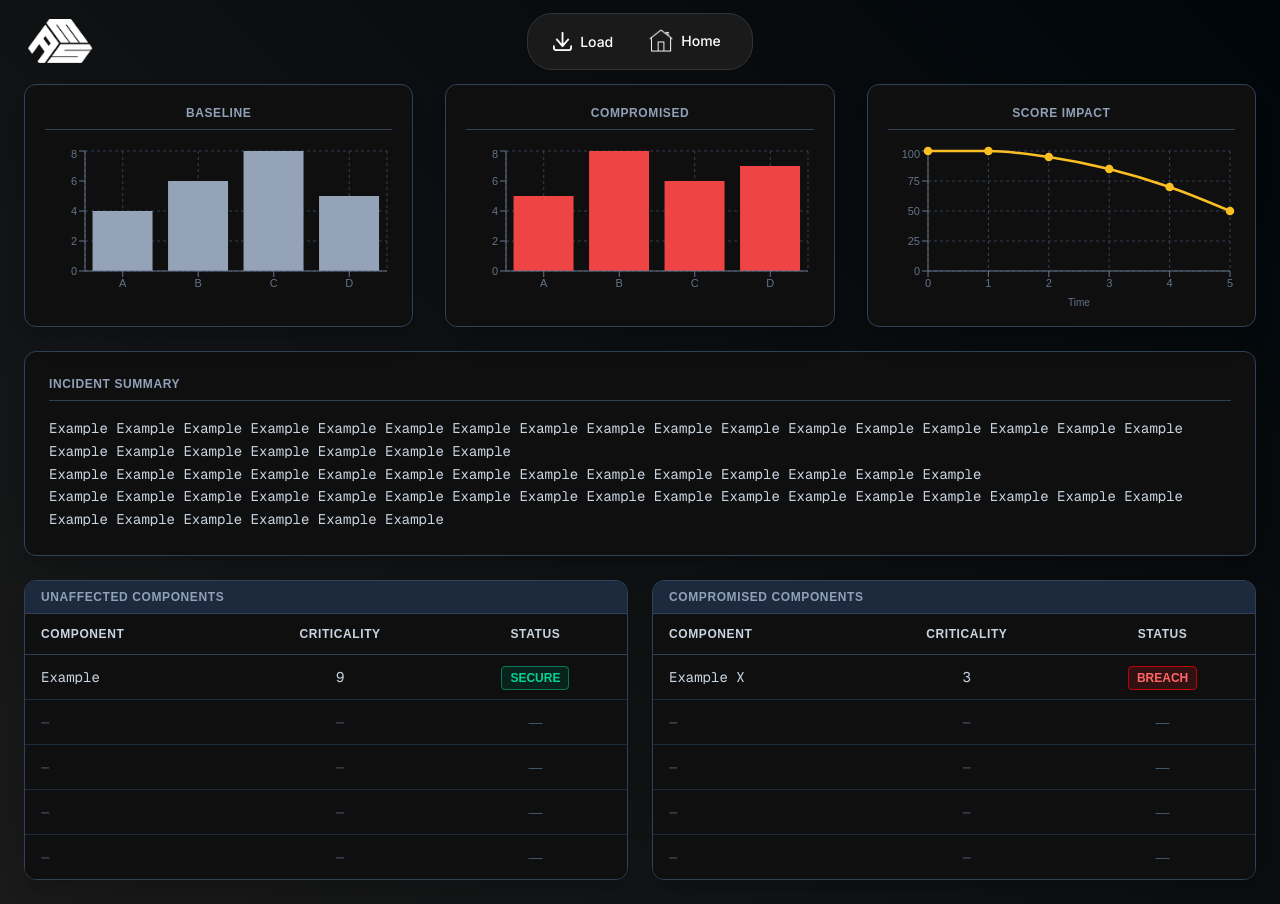
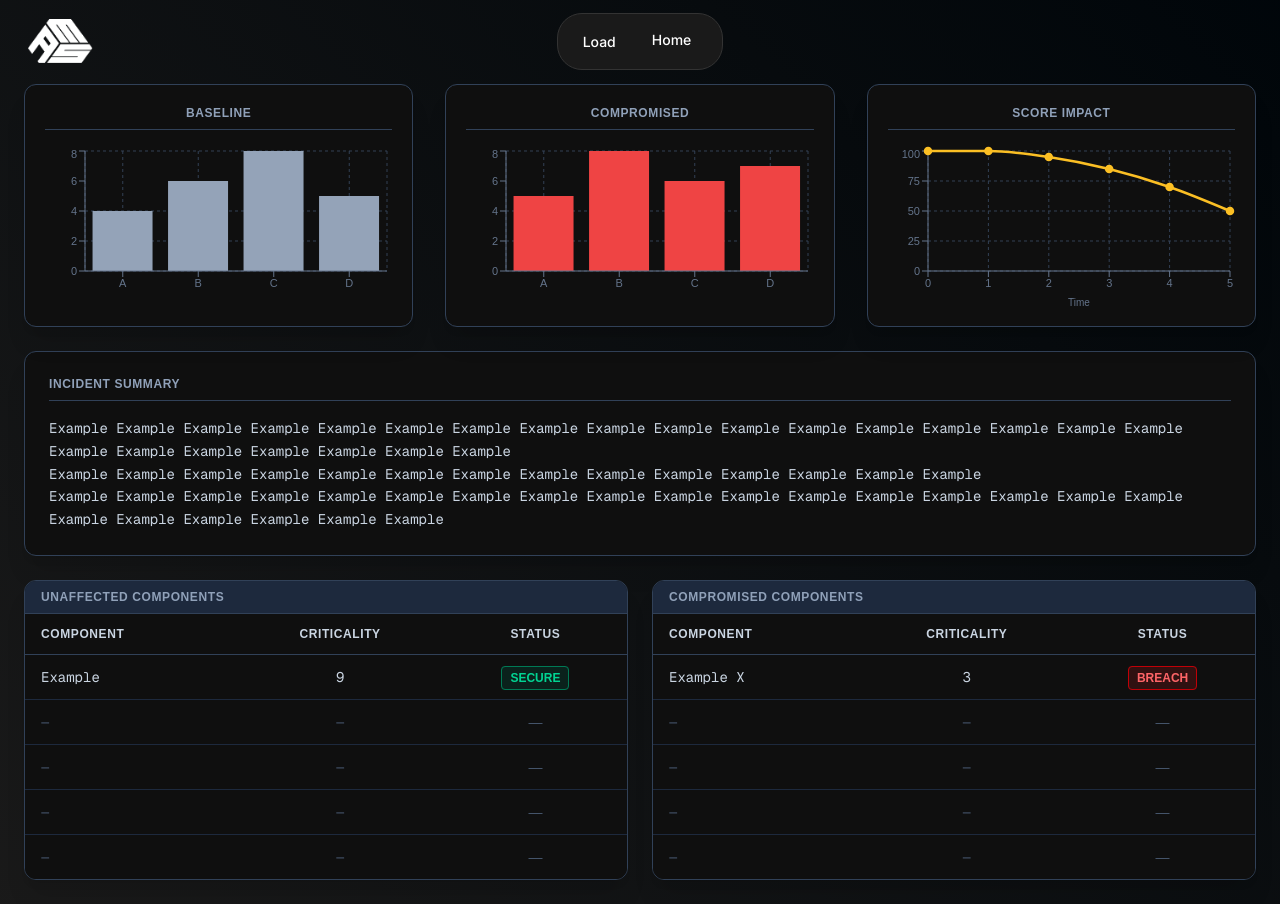
Before and after one commit to sebastianjvelazquez/mission-architecture-simulator, a Next.js app in the folder frontend/: page /dashboard in a window 1280 px wide. Built offline with nearby package versions, Linux system fonts and the light colour scheme.

Commit message:
Removed icons, added TODO notes
Removed icons that were slow to load, added more in-depth notes on work to do

```diff
--- a/frontend/components/NavbarDashboard.tsx
+++ b/frontend/components/NavbarDashboard.tsx
@@ -74,12 +74,6 @@ export default function Navbar() {
                   gap: "8px",
                 }}
               >
-                <Image
-                  src="/loadIcon.png"
-                  alt="Load Icon"
-                  width={19}
-                  height={16}
-                />
                 <h3 style={{margin: "0", fontSize: "14px"}}>Load</h3>
               </button>
             </li>
@@ -98,12 +92,6 @@ export default function Navbar() {
                   gap: "8px",
                 }}
               >
-                <Image
-                  src="/homeIcon.png"
-                  alt="Home Icon"
-                  width={24}
-                  height={16}
-                />
                 <Link href="/" style={{margin: "0", fontSize: "14px"}}>Home</Link>
               </button>
             </li>
--- a/frontend/components/NavbarEditor.tsx
+++ b/frontend/components/NavbarEditor.tsx
@@ -15,6 +15,7 @@ export default function Navbar() {
 
   const handleSave = () => {
     // TODO: ADD LOGIC FOR SAVING THE MODEL TO DB
+    // SAVE MODEL WITH NAME, ASSOCIATE NAME WITH ID IN DB
     console.log("Saving model:", modelName);
     setShowSaveModal(false);
     setModelName("");
@@ -32,6 +33,7 @@ export default function Navbar() {
     <>
     <div className="container mx-auto px-6 py-6 space-y-6 max-w-7x5">
       <nav
+      // CHANGE NAVBAR SO LOAD/SAVE MODALS DON'T SHIFT MAIN CONTENT DOWN WHEN OVERLAYED
       className={inter.className}
       style={{
         width: "100%",
@@ -46,7 +48,8 @@ export default function Navbar() {
         justifyContent: "center",
       }}>
         <Image
-        // MAKE LOGO GRADIENT BLUE AND WHITE
+        // MAKE LOGO GRADIENT BLUE AND WHITE, OTHER IMAGES ARE HEIGHT 16, LOGO IS 65X50
+        // MAKE LOGO SVG SO IT SCALES AND LOADS BETTER, SAME WITH ALL TYPES OF ICONS
           src="/masPNG.png"
           alt="Logo"
           width={65}
@@ -84,12 +87,6 @@ export default function Navbar() {
                   gap: "8px",
                 }}
               >
-                <Image
-                  src="/loadIcon.png"
-                  alt="Load Icon"
-                  width={19}
-                  height={16}
-                />
                 <h3 style={{margin: "0", fontSize: "14px"}}>Load</h3>
               </button>
             </li>
@@ -109,12 +106,6 @@ export default function Navbar() {
                   gap: "8px",
                 }}
               >
-                <Image
-                  src="/SaveIcon.png"
-                  alt="Save Icon"
-                  width={16}
-                  height={16}
-                />
                 <h3 style={{margin: "0", fontSize: "14px"}}>Save</h3>
               </button>
             </li>
@@ -133,12 +124,6 @@ export default function Navbar() {
                   gap: "8px",
                 }}
               >
-                <Image
-                  src="/dashboardIcon.png"
-                  alt="Dashboard Icon"
-                  width={24}
-                  height={16}
-                />
                 <Link href="/dashboard" style={{margin: "0", fontSize: "14px"}}>Dashboard</Link>
               </button>
             </li>
@@ -146,7 +131,7 @@ export default function Navbar() {
         </div>
       </nav>
 
-      {/* Save Modal */}
+      {/* SAVE MODAL DESIGN CODE */}
       {showSaveModal && (
         <div style={{
           position: "fixed",
@@ -221,7 +206,7 @@ export default function Navbar() {
         </div>
       )}
 
-      {/* Load Modal */}
+      {/* LOAD MODAL DESIGN CODE */}
       {showLoadModal && (
         <div style={{
           position: "fixed",
```
